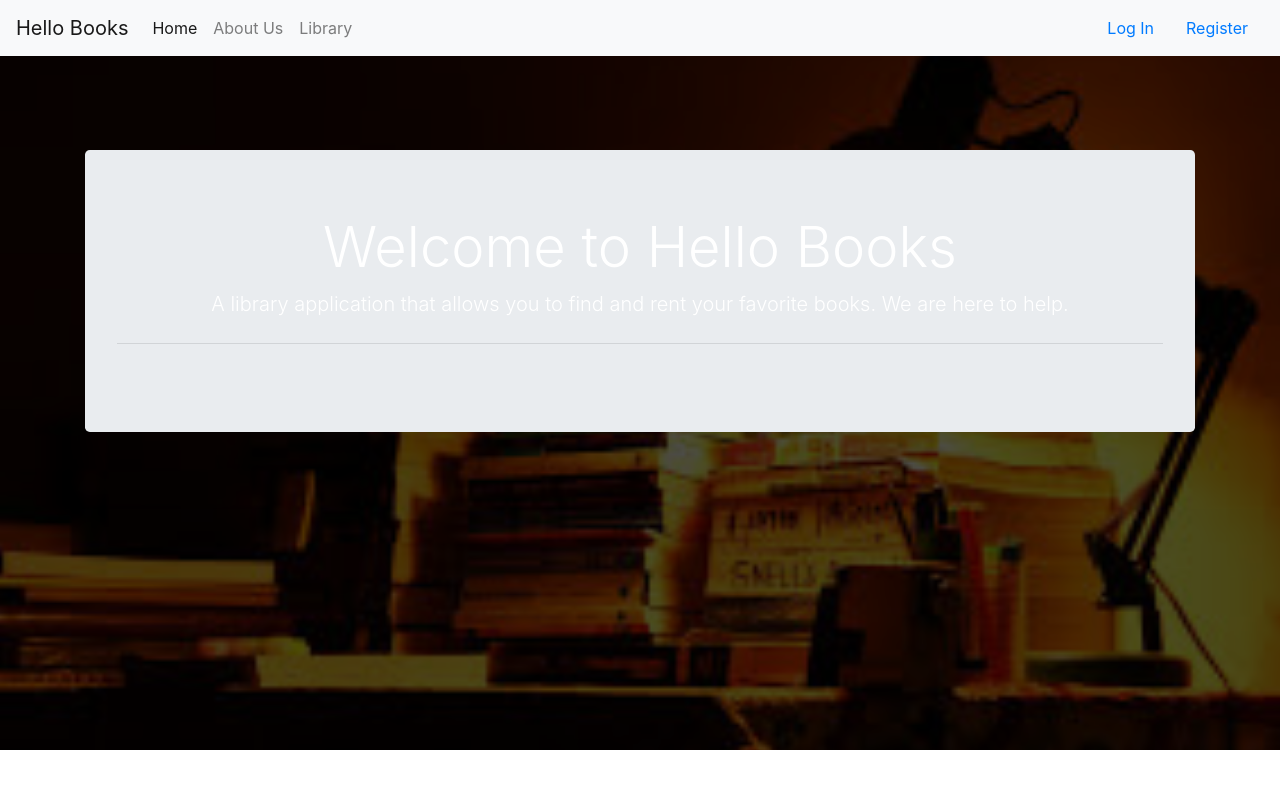
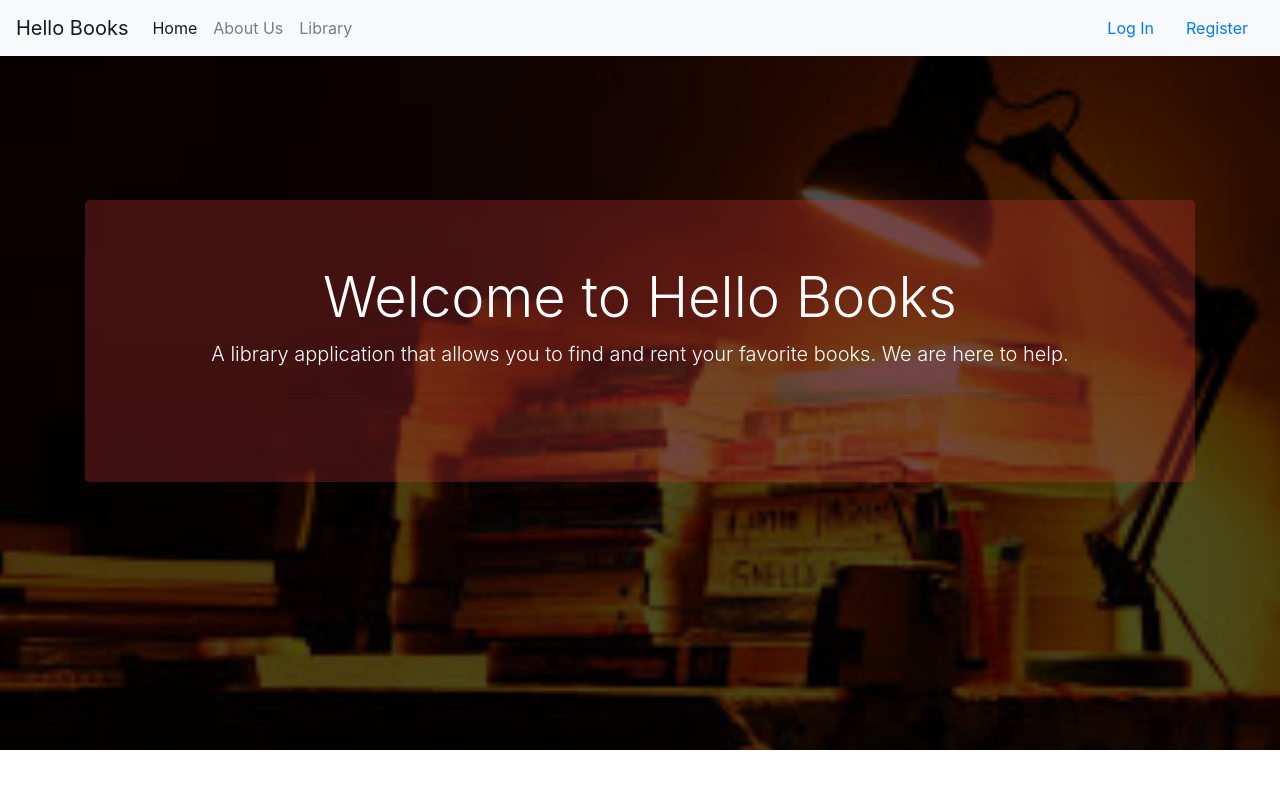
Before and after one commit to brandeddavid/Hello-Books-React, a React (Create React App) app: page / in a window 1280 px wide. Shown: the top 788 px of the page. Built offline with nearby package versions, Linux system fonts and the light colour scheme.

Commit message:
[FT #159475373]Add navbar

```diff
--- a/src/static/css/index.css
+++ b/src/static/css/index.css
@@ -1,6 +1,7 @@
 body {
     font-family: 'EB Garamond', serif;
   }
+
 .header{
     background: url("../img/header1.jpeg") no-repeat center center fixed;
     background-size: cover;
@@ -12,8 +13,8 @@ body {
 
 .jumbotron {
     background: rgb(200, 54, 54); /*This is for ie8 and below*/
-     background: rgba(200, 54, 54, 0.3);
-     margin-top: 100px;
+    background: rgba(200, 54, 54, 0.3) !important;
+    margin-top: 150px;
 }
 
 .bg-overlay{
```
Lines whose indentation alone changed are shown as unchanged.
